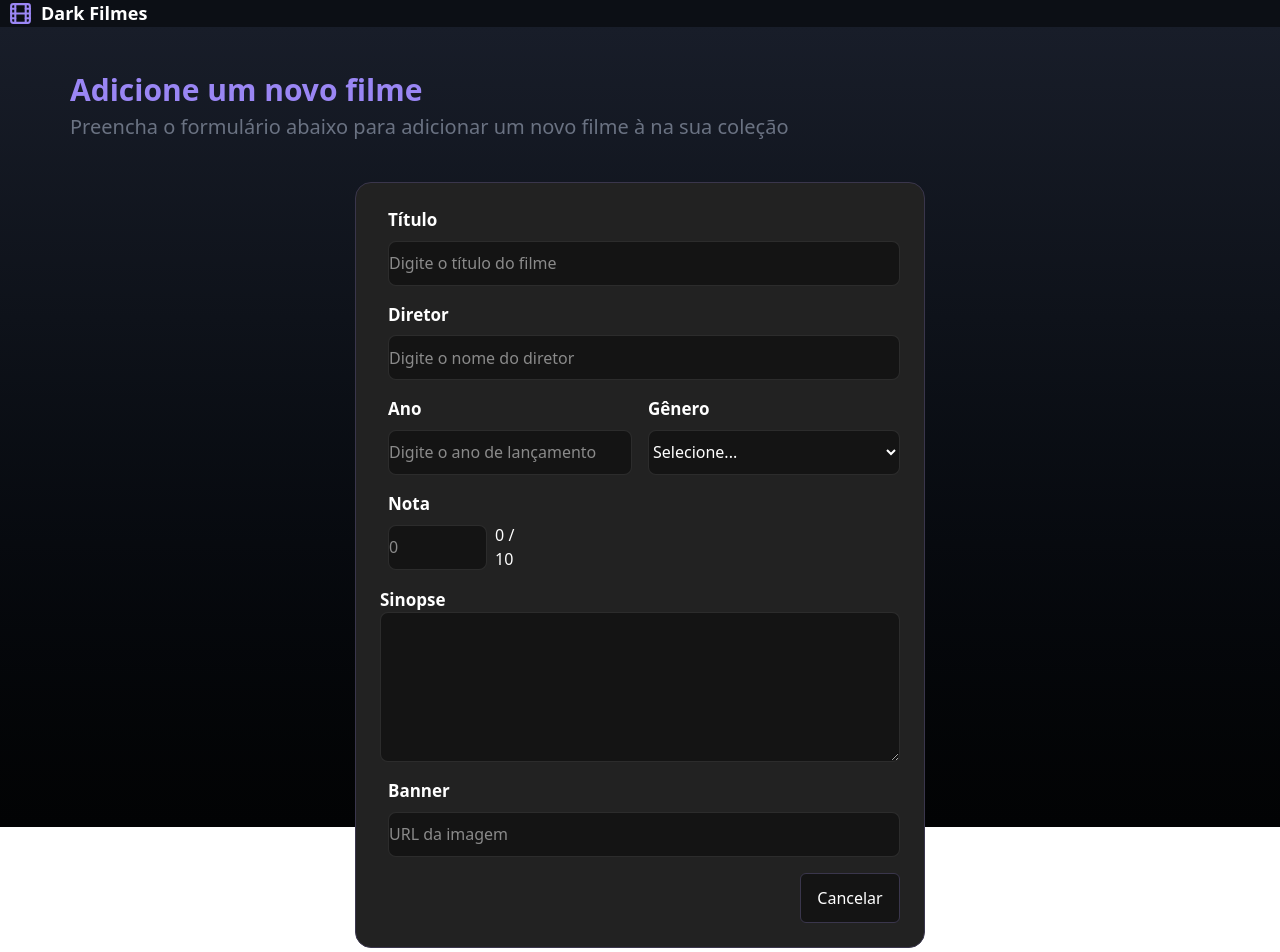
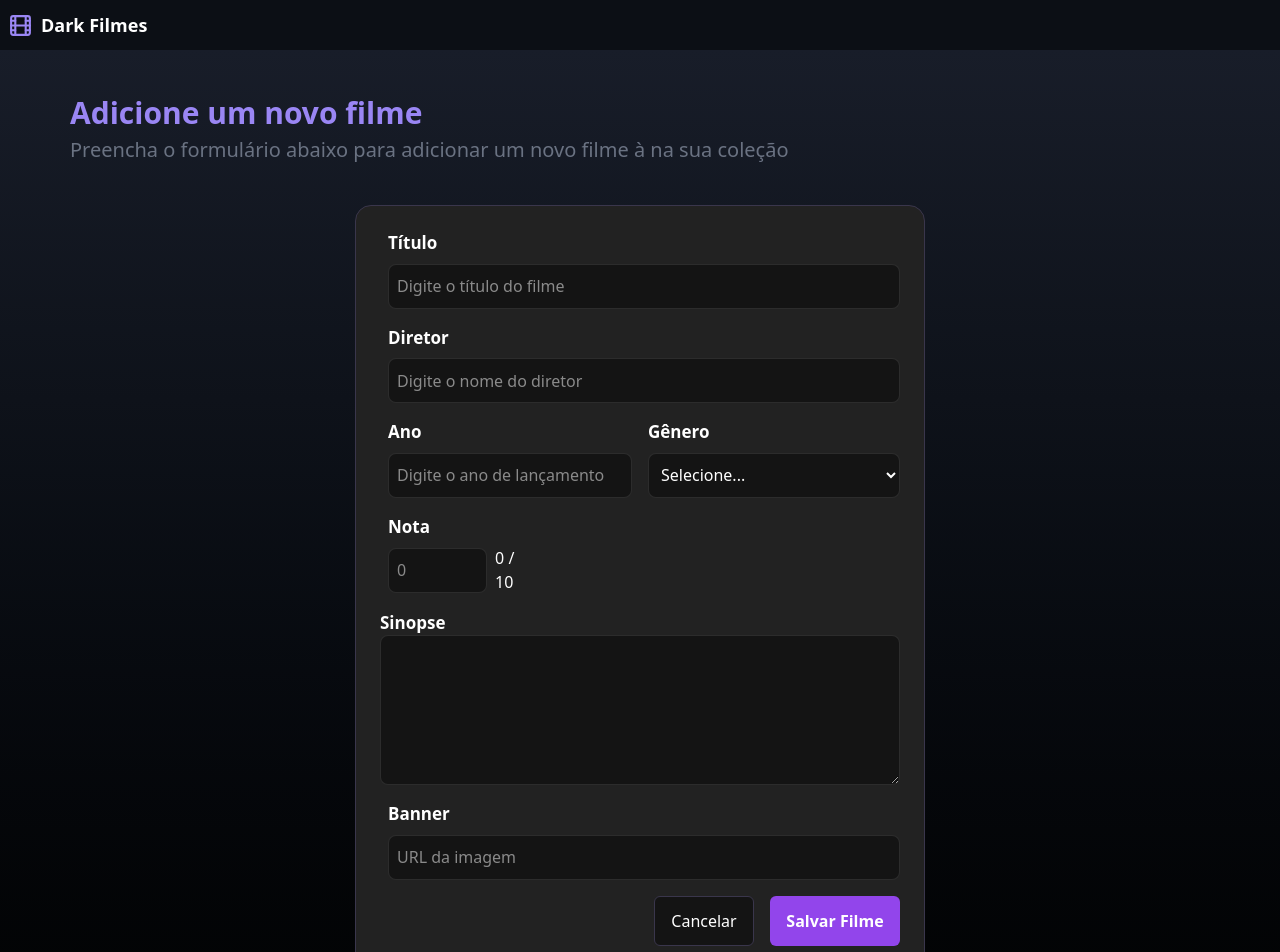
Before and after one commit to FRANCISCONUNES09/dark-filmes, a Next.js app: page /cadastrar in a window 1280 px wide. Shown: the top 952 px of the page. Built offline with nearby package versions, Linux system fonts and the light colour scheme.

Commit message:
Página de filmes

```diff
--- a/package.json
+++ b/package.json
@@ -9,10 +9,12 @@
     "lint": "next lint"
   },
   "dependencies": {
+    "axios": "^1.9.0",
     "next": "15.3.1",
     "react": "^19.0.0",
     "react-dom": "^19.0.0",
-    "react-icons": "^5.5.0"
+    "react-icons": "^5.5.0",
+    "react-toastify": "^11.0.5"
   },
   "devDependencies": {
     "@tailwindcss/postcss": "^4",
--- /dev/null
+++ b/src/api/instance.js
@@ -0,0 +1,7 @@
+import axios from "axios";
+
+const instance = axios.create({
+    baseURL: "https://api-dark-films.onrender.com"
+})
+
+export default instance;
--- a/src/components/CustomSelect/index.jsx
+++ b/src/components/CustomSelect/index.jsx
@@ -1,13 +1,18 @@
-export default function CustomSelect({label, options}){
+export default function CustomSelect({label, options, onChange}){
     return (
         <div className="w-full flex flex-col gap-2">
            <label className="text-[17px] font-bold">{label}</label>
-           <select className="w-full h-[45px] bg-[#141414] rounded-lg
-                border border-[#ffffff1a] outline-none focus:border-purple-600">
+                <select
+                    onChange={onChange}
+                    className="w-full h-[45px] bg-[#141414] p-2 rounded-lg
+                    border border-[#ffffff1a] outline-none focus:border-purple-600">
                     <option value="">Selecione...</option>
                     {options.map((opcao) => {
                         return (
-                            <option key={opcao} value={opcao}>{opcao}</option>
+                            <option key={opcao}
+                                value={opcao}
+                                >{opcao}
+                            </option>
                         )
                     })}
                 </select>
--- a/src/components/Custominput/index.jsx
+++ b/src/components/Custominput/index.jsx
@@ -1,12 +1,13 @@
-export default function CustomInput({label, placeholder, type}){
+export default function CustomInput({label, placeholder, type, onChange}){
     return (
         <div className="flex flex-col w-full gap-2 pl-2">
             <label className="text-[17px] font-bold">{label}</label>
             <input
-                className="w-full h-[45px] bg-[#141414] rounded-lg
+                className="w-full h-[45px] bg-[#141414] p-2 rounded-lg
                 border border-[#ffffff1a] outline-none focus:border-purple-600"
                 type={type}
                 placeholder={placeholder}
+                onChange={onChange}
              />
         </div>
     )
--- a/src/components/PageWrapper/index.jsx
+++ b/src/components/PageWrapper/index.jsx
@@ -2,7 +2,7 @@ import Header from "../Header";
 
 export default function PageWrapper({ children, showButton = true }){
     return (
-        <div className="w-full h-screen flex flex-col">
+        <div className="w-full h-full min-h-screen flex flex-col">
             <Header showButton={showButton}/>
             <div className="w-full h-full bg-gradient-to-t from-[#020304] to-[#181D29]">
                 {children}
--- a/src/pages/_app.js
+++ b/src/pages/_app.js
@@ -1,5 +1,13 @@
 import "@/styles/globals.css";
+import { ToastContainer } from "react-toastify";
 
 export default function App({ Component, pageProps }) {
-  return <Component {...pageProps} />;
+  return <>
+    <ToastContainer
+      position="top-right"
+      autoClose={500}
+      theme="dark"
+    />
+    <Component {...pageProps} />
+  </>
 }
--- a/src/pages/cadastrar/index.jsx
+++ b/src/pages/cadastrar/index.jsx
@@ -1,8 +1,47 @@
+import instance from "@/api/instance";
 import CustomInput from "@/components/Custominput";
 import CustomSelect from "@/components/CustomSelect";
 import PageWrapper from "@/components/PageWrapper";
+import { useState } from "react";
+import { toast } from "react-toastify";
 
 export default function Cadastrar(){
+    const [titulo, setTitulo] = useState("");
+    const [diretor, setDiretor] = useState("")
+    const [ano, setAno] = useState(0)
+    const [genero, setGenero] = useState("")
+    const [nota, setNota] = useState(0)
+    const [sinopse, setSinopse] = useState("")
+    const [banner, setBanner] = useState("")
+
+    async function handleSubmit(event){
+        event.preventDefault();
+
+        try {
+            await instance.post("/api/movies", {
+                titulo: titulo,
+                diretor: diretor,
+                ano: ano,
+                genero: genero,
+                nota: nota,
+                sinopse: sinopse,
+                banner: banner
+            })
+
+            toast.success("Filme cadastrado com sucesso!")
+            setTitulo("")
+            setDiretor("")
+            setAno("")
+            setGenero("")
+            setNota("")
+            setSinopse("")
+            setBanner("")
+        } catch (error) {
+            console.error(error)
+            toast.error("Erro ao cadastrar filme")
+        }
+    }
+
     return (
        <PageWrapper showButton={false}>
             <div className="w-full h-full py-[40px] px-[70px] flex flex-col">
@@ -10,29 +49,43 @@ export default function Cadastrar(){
                 <p className="text-[20px] text-gray-500">
                     Preencha o formulário abaixo para adicionar um novo filme à na sua coleção</p>
                 <div className="w-full flex justify-center pt-[40px]">
-                    <form className="w-[50%] h-auto min-h-[200px] bg-[#222222] rounded-2xl
-                    border border-[#3a364c] flex flex-col p-6 gap-4">
+                    <form
+                        onSubmit={handleSubmit}
+                        className="w-[50%] h-auto min-h-[200px] bg-[#222222] rounded-2xl
+                        border border-[#3a364c] flex flex-col p-6 gap-4">
                         <CustomInput
                         label="Título"
+                        value={titulo}
                         placeholder="Digite o título do filme"
                         type="text"
+                        onChange={
+                            (event) => setTitulo(event.target.value)
+                        }
                         />
                         <CustomInput
                         label="Diretor"
+                        value={diretor}
                         placeholder="Digite o nome do diretor"
                         type="text"
+                        onChange={
+                            (event) => setDiretor(event.target.value)
+                        }
                         />
                         <div className="w-full flex gap-4">
                             <div className="w-[50%]">
                                 <CustomInput
                                     label="Ano"
+                                    value={ano}
                                     placeholder="Digite o ano de lançamento"
                                     type="number"
+                                    onChange={(event) => setAno(event.target.value)}
                                 />
                             </div>
                             <div className="w-[50%]">
                                 <CustomSelect
+                                    onChange={(event) => setGenero(event.target.value)}
                                     label="Gênero"
+                                    value={genero}
                                     options={[
                                         "Ação",
                                         "Comédia",
@@ -48,7 +101,9 @@ export default function Cadastrar(){
                         <div className="w-[30%] items-center flex gap-2">
                            <div className="w-[70%]">
                            <CustomInput
+                                onChange={(event) => setNota(event.target.value)}
                                 label="Nota"
+                                value={nota}
                                 placeholder="0"
                                 type="number"
                             />
@@ -57,20 +112,31 @@ export default function Cadastrar(){
                         </div>
                         <div className="w-full flex flex-col">
                             <label className="text-[17px] font-bold">Sinopse</label>
-                            <textarea className="w-full h-[150px] min-h[150px] max-h[150px] rounded-lg
-                            bg-[#141414] border border-[#ffffff1a] outline-none pl-2
-                            focus:border-purple-600"
+                            <textarea
+                                value={sinopse}
+                                onChange={(event) => setSinopse(event.target.value)}
+                                className="w-full h-[150px] min-h[150px] max-h[150px] rounded-lg
+                                bg-[#141414] border border-[#ffffff1a] outline-none pl-2
+                                focus:border-purple-600"
                             ></textarea>
                         </div>
                         <CustomInput
+                                onChange={(event) => setBanner(event.target.value)}
                                 label="Banner"
+                                value={banner}
                                 placeholder="URL da imagem"
                                 type="text"
                             />
                             <div className="w-full flex justify-end gap-4">
                                <button type="reset" className="w-[100px] h-[50px] rounded-md
-                               bg-[#141414] cursor-pointer hover:bg-white/10
-                              border border-[#3a364c]">Cancelar</button>
+                                    bg-[#141414] cursor-pointer hover:bg-white/10
+                                    border border-[#3a364c]">
+                                    Cancelar
+                                </button>
+                                <button type="submit" className="w-[130px] h-[50px] rounded-md
+                                    bg-[#9245EBFF] cursor-pointer font-bold hover:bg-[#9A86F4]/80">
+                                    Salvar Filme
+                                </button>
                             </div>
                     </form>
                 </div>
```
Also changed, not shown: 1 other file (tests, documents, lock files or other folders).
